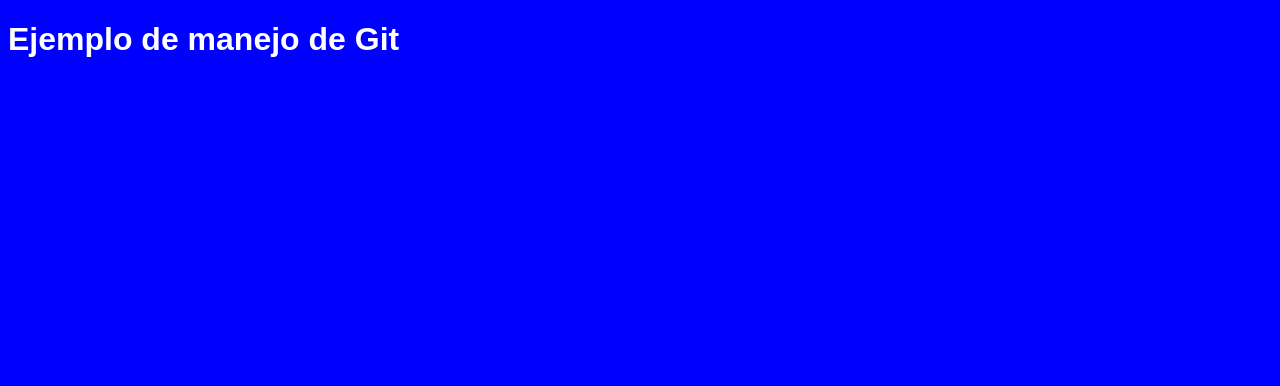
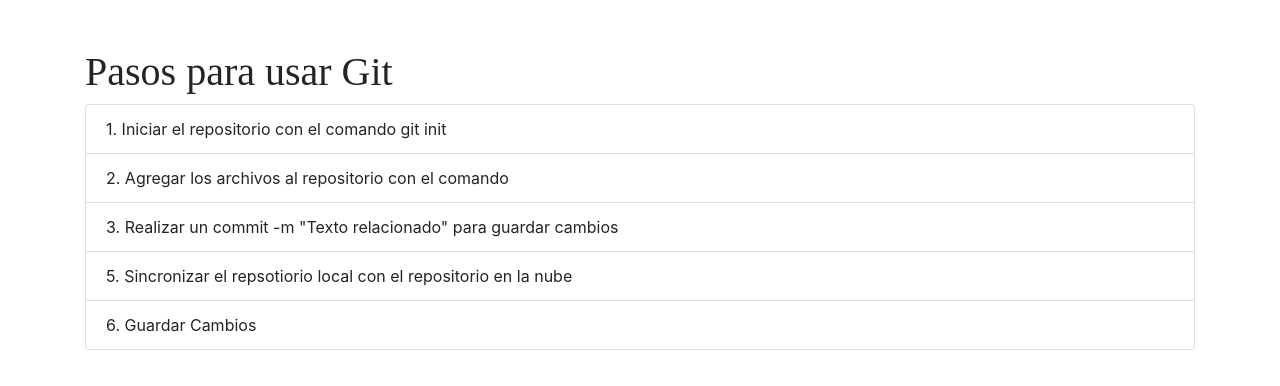
Before and after one commit to StivenCharry/Ejemplo1, a plain HTML site: page Index.html in a window 1280 px wide. Drawn offline with nearby package versions, Linux system fonts and the light colour scheme.

Commit message:
pasos de Git

```diff
--- a/Index.html
+++ b/Index.html
@@ -4,10 +4,51 @@
     <meta charset="UTF-8">
     <meta name="viewport" content="width=device-width, initial-scale=1.0">
     <meta http-equiv="X-UA-Compatible" content="ie=edge">
+    <link rel="stylesheet" href="https://stackpath.bootstrapcdn.com/bootstrap/4.3.1/css/bootstrap.min.css" integrity="sha384-ggOyR0iXCbMQv3Xipma34MD+dH/1fQ784/j6cY/iJTQUOhcWr7x9JvoRxT2MZw1T" crossorigin="anonymous">
+
+
     <title>Document</title>
 </head>
-<body style="background-color: blue">
-    <h1 style="color: white; font-family: Arial">Ejemplo de manejo de Git
+<body>
+
+
+    <div class="container">
+            <div class="row mt-5">
+                    <div class="col">
+                        <h1 style="display: block; font-family: algerian">Pasos para usar Git</h1>
+
+                    </div>
+                </div>
+            <div class="row">
+                    <div class="col">
+                        <ul class="list-group">
+                            <li class="list-group-item">
+                                1. Iniciar el repositorio con el comando git init
+                            </li>
+                            <li class="list-group-item">
+                                2. Agregar los archivos al repositorio con el comando
+                            </li>
+                            <li class="list-group-item">
+                                3. Realizar un commit -m "Texto relacionado" para guardar cambios
+                            </li>
+                            <li class="list-group-item">
+                                5. Sincronizar el repsotiorio local con el repositorio en la nube
+                            </li>
+                            <li class="list-group-item">
+                                6. Guardar Cambios
+                            </li>
+                        </ol>
+
+
+                    </div>
+                </div>
+
+    </div>
+
+
+    <script src="https://code.jquery.com/jquery-3.3.1.slim.min.js" integrity="sha384-q8i/X+965DzO0rT7abK41JStQIAqVgRVzpbzo5smXKp4YfRvH+8abtTE1Pi6jizo" crossorigin="anonymous"></script>
+    <script src="https://cdnjs.cloudflare.com/ajax/libs/popper.js/1.14.7/umd/popper.min.js" integrity="sha384-UO2eT0CpHqdSJQ6hJty5KVphtPhzWj9WO1clHTMGa3JDZwrnQq4sF86dIHNDz0W1" crossorigin="anonymous"></script>
+    <script src="https://stackpath.bootstrapcdn.com/bootstrap/4.3.1/js/bootstrap.min.js" integrity="sha384-JjSmVgyd0p3pXB1rRibZUAYoIIy6OrQ6VrjIEaFf/nJGzIxFDsf4x0xIM+B07jRM" crossorigin="anonymous"></script>
 
 </body>
 </html>
```
